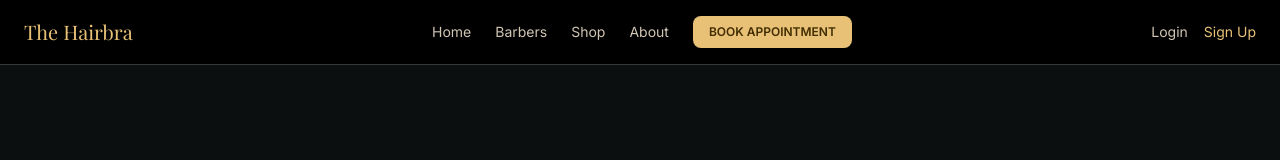
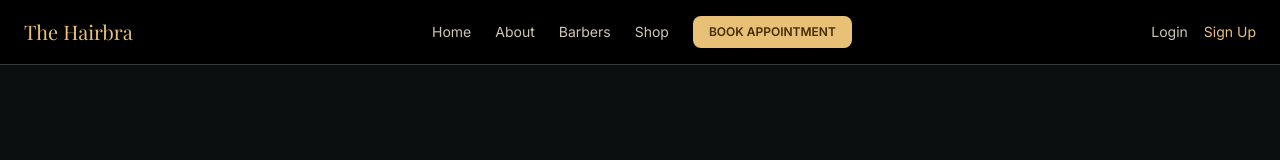
Before and after one commit to aidan-g-barends/The_HairBra, a React (Vite) app: page / in a window 1280 px wide. Shown: the top 160 px of the page. Built offline with nearby package versions, Linux system fonts and the light colour scheme; no server answers; the database is empty.

Commit message:
updated navbar

```diff
--- a/src/components/layout/Navbar.jsx
+++ b/src/components/layout/Navbar.jsx
@@ -11,9 +11,9 @@ function Navbar() {
 
       <div className="hidden md:flex items-center gap-6 font-body text-sm">
         <Link to="/" className="text-on-surface-variant hover:text-primary transition-colors">Home</Link>
+        <Link to="/about" className="text-on-surface-variant hover:text-primary transition-colors">About</Link>
         <Link to="/barbers" className="text-on-surface-variant hover:text-primary transition-colors">Barbers</Link>
         <Link to="/shop" className="text-on-surface-variant hover:text-primary transition-colors">Shop</Link>
-        <Link to="/about" className="text-on-surface-variant hover:text-primary transition-colors">About</Link>
         <Link
           to="/booking"
           className="bg-primary text-on-primary uppercase text-xs font-semibold px-4 py-2 rounded-lg"
```
